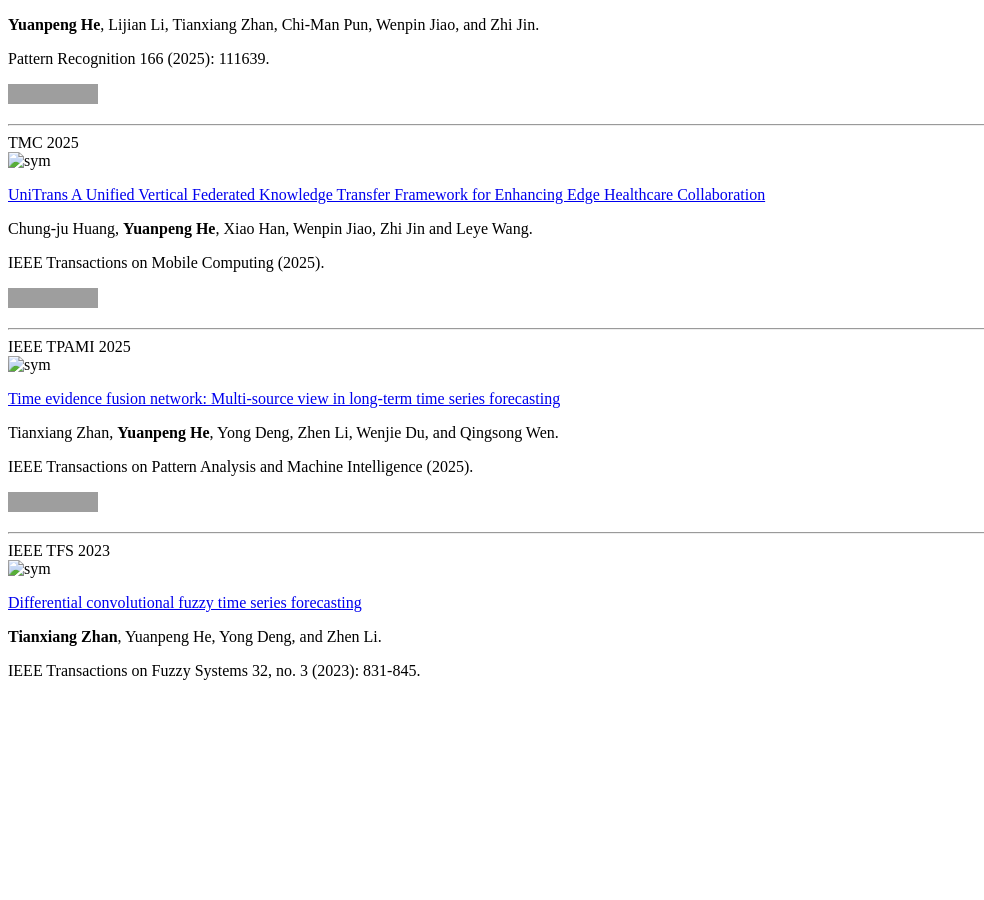
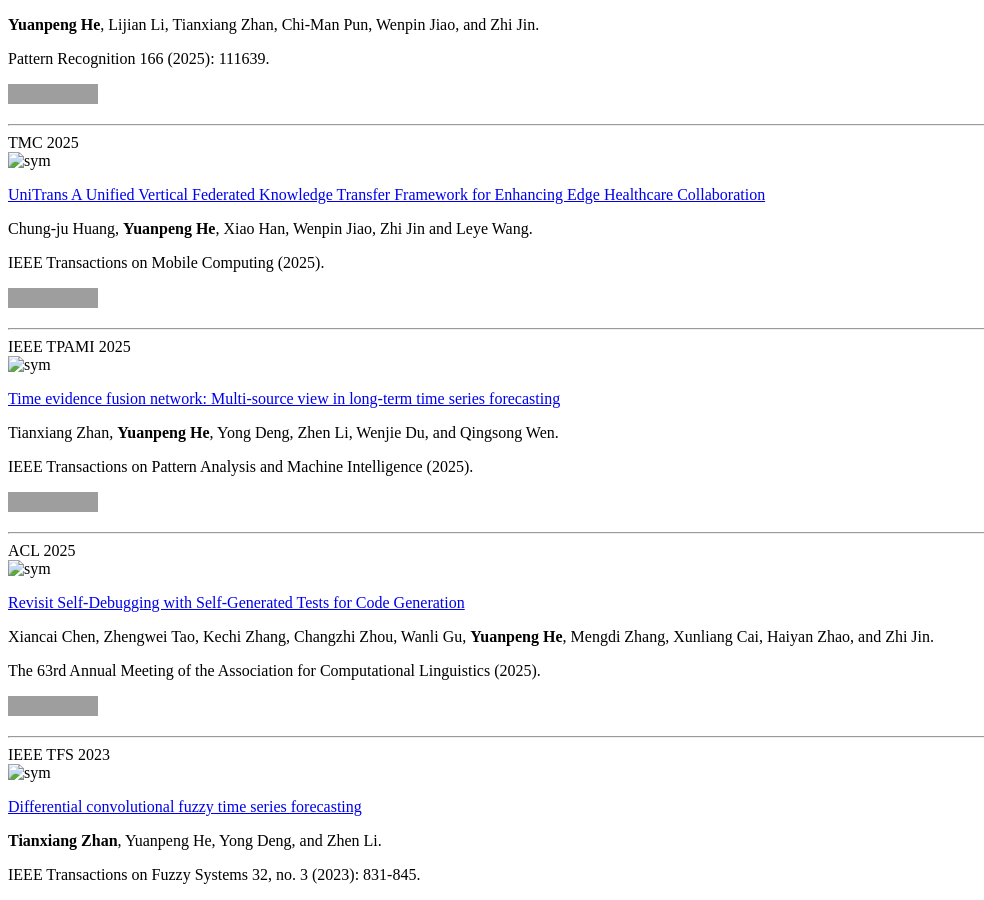
Before and after one commit to heyuanpengpku/heyuanpeng.github.io, a Jekyll site: the page built from _pages/includes/pub.md, in a window 1280 px wide and 900 px high, scrolled down 967 px. Shown: the whole window, without its empty margins (0-984 px from the left). Built offline with Jekyll 4.4.1, drawn with Linux system fonts in a browser that asks for light colours; our own code applies the rules of GitHub Pages for plain Markdown files; before the commit the page ends 1663 px from its top, so only the background shows below that; grey boxes are pictures that could not be loaded.

Commit message:
2025-10-09 02:56:22

```diff
--- a/_pages/includes/pub.md
+++ b/_pages/includes/pub.md
@@ -66,6 +66,22 @@ IEEE Transactions on Pattern Analysis and Machine Intelligence (2025).
 
 ---
 
+<div class='paper-box'><div class='paper-box-image'><div><div class="badge">ACL 2025</div><img src='images/covers/2025-acl-hyp.png' alt="sym" width="100%"></div></div>
+<div class='paper-box-text' markdown="1">
+
+[Revisit Self-Debugging with Self-Generated Tests for Code Generation](https://aclanthology.org/2025.acl-long.881/)
+
+Xiancai Chen, Zhengwei Tao, Kechi Zhang, Changzhi Zhou, Wanli Gu, **Yuanpeng He**, Mengdi Zhang, Xunliang Cai, Haiyan Zhao, and Zhi Jin.
+
+The 63rd Annual Meeting of the Association for Computational Linguistics (2025).
+
+![Static Badge](https://img.shields.io/badge/CCF_A-EF413D)
+
+</div>
+</div>
+
+---
+
 <div class='paper-box'><div class='paper-box-image'><div><div class="badge">IEEE TFS 2023</div><img src='images/covers/2023-tfs.png' alt="sym" width="100%"></div></div>
 <div class='paper-box-text' markdown="1">
 
```
